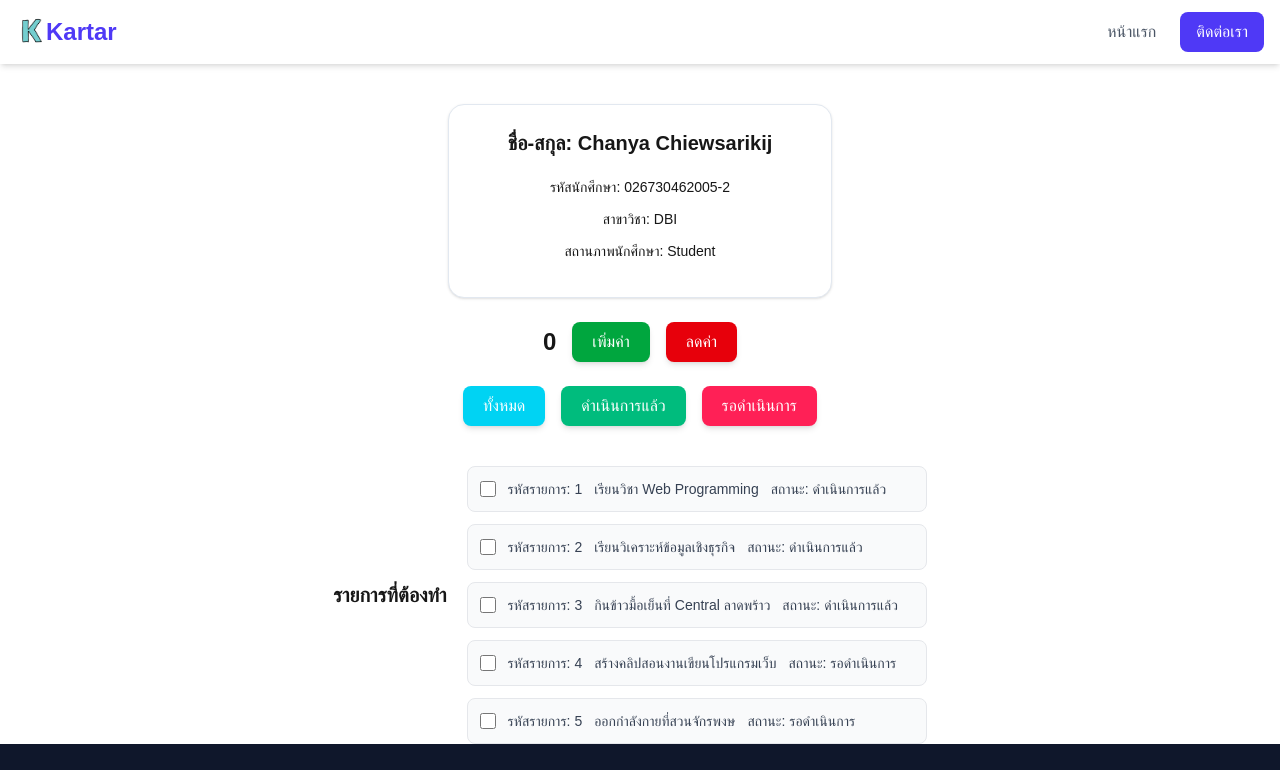
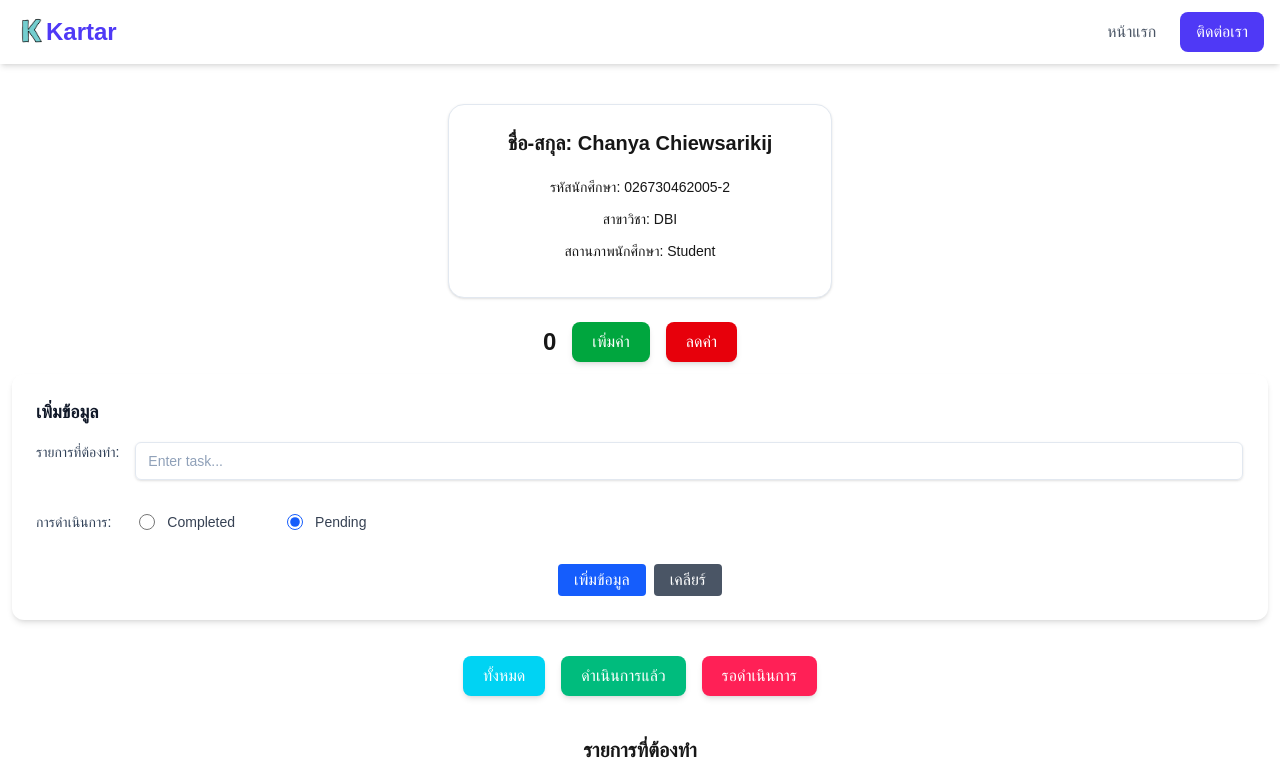
Before and after one commit to Tar0348/kartar-app, a Next.js app: page /week05 in a window 1280 px wide. Shown: the top 770 px of the page. Built offline with nearby package versions, Linux system fonts and the light colour scheme.

Commit message:
week05 commit

```diff
--- /dev/null
+++ b/app/week05/componnents/ToDoForm.tsx
@@ -0,0 +1,70 @@
+"use client";
+
+import { useState } from "react";
+
+export default function ToDoForm({ addTask }) {
+
+    const [title, setTitle] = useState('');
+    const [completed, setCompleted] = useState(false);
+
+    const handleSubmit = (e) => {
+        e.preventDefault();
+
+        if(!title.trim()) return;
+
+        addTask(title, completed);
+
+        setTitle("");
+        setCompleted(false);
+    }
+
+        const handleCancel = (e) => {
+            setTitle("");
+            setCompleted(false);
+        }
+
+    return (
+        <form onSubmit={handleSubmit}>
+      <div className="m-3 p-6 bg-white rounded-xl shadow-md">
+        <h3 className="text-lg font-semibold text-gray-900 mb-4">เพิ่มข้อมูล</h3>
+        <div className="flex">
+          <label className="mb-2 text-sm font-medium text-slate-700">รายการที่ต้องทำ:</label>
+          <input
+            type="text"
+            placeholder="Enter task..."
+            className="w-11/12 ms-4 bg-transparent placeholder:text-slate-400 text-slate-700 text-sm border border-slate-200 rounded-md px-3 py-2 transition duration-300 ease-content focus:outline-none focus:border-slate-400 hover:border-slate-300 shadow-sm focus:shadow"
+            value={title}
+            onChange={(e)=>setTitle(e.target.value)}
+          />
+        </div>
+        <div className="flex gap-3">
+          <label className="mt-4 py-4 text-sm font-medium text-slate-700">การดำเนินการ:</label>
+          <label className="mt-4 px-4 py-4 flex items-center gap-3 cursor-pointer hover:bg-gray-50 rounded-lg">
+            <input type="radio" name="completed" value='true'
+            checked={completed === true}
+            onChange={(e)=>setCompleted(e.target.value === 'true')}
+            className="h-4 w-4 accent-blue-600 cursor-pointer" />
+            <span className="text-sm font-medium text-gray-700">Completed</span>
+          </label>
+          <label className="ms-2 mt-4 px-4 flex items-center gap-3 cursor-pointer hover:bg-gray-50 rounded-lg">
+            <input type="radio" name="completed" value='false'
+            checked={completed == false}
+            onChange={(e)=>setCompleted(e.target.value === 'false')}
+            className="h-4 w-4 accent-blue-600 cursor-pointer" />
+            <span className="text-sm font-medium text-gray-700">Pending</span>
+          </label>
+        </div>
+        <div className="flex mt-4 gap-2 justify-center">
+          <button className="bg-blue-600 text-white px-4 py-1 rounded">
+            เพิ่มข้อมูล
+          </button>
+          <button className="bg-gray-600 text-white px-4 rounded"
+          onClick={handleCancel}>
+            เคลียร์
+          </button>
+        </div>
+      </div>
+    </form>
+    );
+
+}
--- a/app/week05/page.tsx
+++ b/app/week05/page.tsx
@@ -5,10 +5,11 @@ import Footer from "../components/footer";
 
 import { useState } from "react";
 import { handleBuildComplete } from "next/dist/build/adapter/build-complete";
+import ToDoForm from "./componnents/ToDoForm";
+import { title } from "process";
 
 export default function ToDoLists(){
 
-    //State variables
     const [count, setCount] = useState(0);
     const [comp, setComp] = useState(null);
 
@@ -61,7 +62,8 @@ export default function ToDoLists(){
         }
     ];
 
-    const updateToDoList = [...toDoItem, ...newItems]
+    const updateToDoList = [...toDoItem, ...newItems];
+    const [tasks, setTasks] = useState(updateToDoList);
 
     const isActive = (active: boolean) => {
         if(active == true)
@@ -83,7 +85,12 @@ export default function ToDoLists(){
         }
     );
 
-    const getToDoItem = newToDoList.map((item) => {
+    const handleDelete = (id) => {
+        const updateTasks = tasks.filter(item => item.id != id);
+        setTasks(updateTasks);
+    }
+
+    const getToDoItem = tasks.map((item) => {
         //<li>{item}</li>
         const {id, title, completed} = item;
 
@@ -98,7 +105,8 @@ export default function ToDoLists(){
         <span className="text-sm font-medium text-gray-700">{title}</span>
         <span className="text-sm font-medium text-gray-700">สถานะ: {isCompleted(completed)}</span>
       </div>
-      <button className="text-gray-400 hover:text-red-500 opacity-0 group-hover:opacity-100 transition-opacity duration-200">
+      <button className="text-gray-400 hover:text-red-500 opacity-0 group-hover:opacity-100 transition-opacity duration-200"
+      onClick={(e) => handleDelete(id)}>
         <svg xmlns="http://w3.org" className="w-4 h-4" fill="none" viewBox="0 0 24 24" stroke="currentColor">
           <path strokeLinecap="round" strokeLinejoin="round" strokeWidth="2" d="M19 7l-.867 12.142A2 2 0 0116.138 21H7.862a2 2 0 01-1.995-1.858L5 7m5 4v6m4-6v6m1-10V4a1 1 0 00-1-1h-4a1 1 0 00-1 1v3M4 7h16" />
         </svg>
@@ -111,6 +119,16 @@ export default function ToDoLists(){
 
     const handleComplete = (comp) => {
         setComp(comp);
+    }
+
+    const addTask = (title, completed) => {
+        const newTask = {
+            id: tasks.length+1,
+            title: title,
+            completed: completed
+        };
+
+        setTasks([...tasks, newTask]);
     }
 
     return (
@@ -141,6 +159,8 @@ export default function ToDoLists(){
     >ลดค่า</botton>
 </div>
 
+    <ToDoForm addTask={addTask}/>
+
     <div className="flex mt-6 space-x-4 items-center justify-center">
         <botton onClick ={() => handleComplete(null)} className="px-5 py-2 bg-cyan-400 text-white text-semibold
     rounded-lg shadow-md hover:bg-blue-700 transition">ทั้งหมด</botton>
@@ -156,8 +176,9 @@ export default function ToDoLists(){
         <p>สาขาวิชา: {major}</p>
         <p>สถานภาพนักศึกษา: {isActive(active)}</p>
         <p>บทบาท: {role}</p>*/}
-<div className="flex items-center justify-center mt-10">
-        <h1 className = "text-xl font-bold text-olive-800 mb-5">รายการที่ต้องทำ</h1>
+<div className="flex flex-col items-center justify-center mt-10">
+        <h1 className = "text-xl font-bold text-olive-800 mb-2">รายการที่ต้องทำ</h1>
+        <h2 className="text-2xl font-bold text-olive-800 mb-5">ทั้งหมด{tasks.length}รายการ</h2>
         <ul className = "list-disc pl-5 pr-5 space-y-3 text-slate-700">
             {getToDoItem}
         </ul>
```
